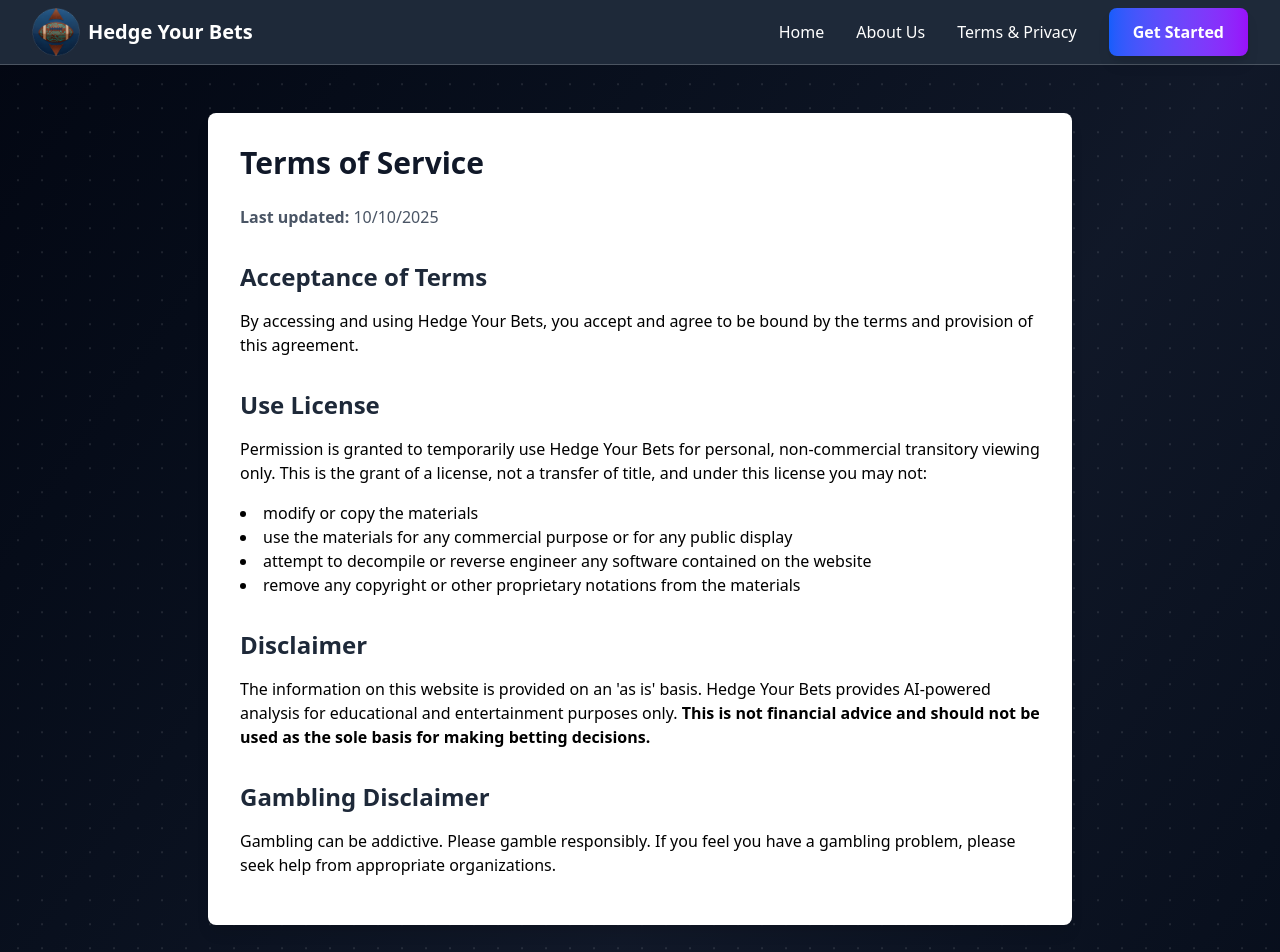
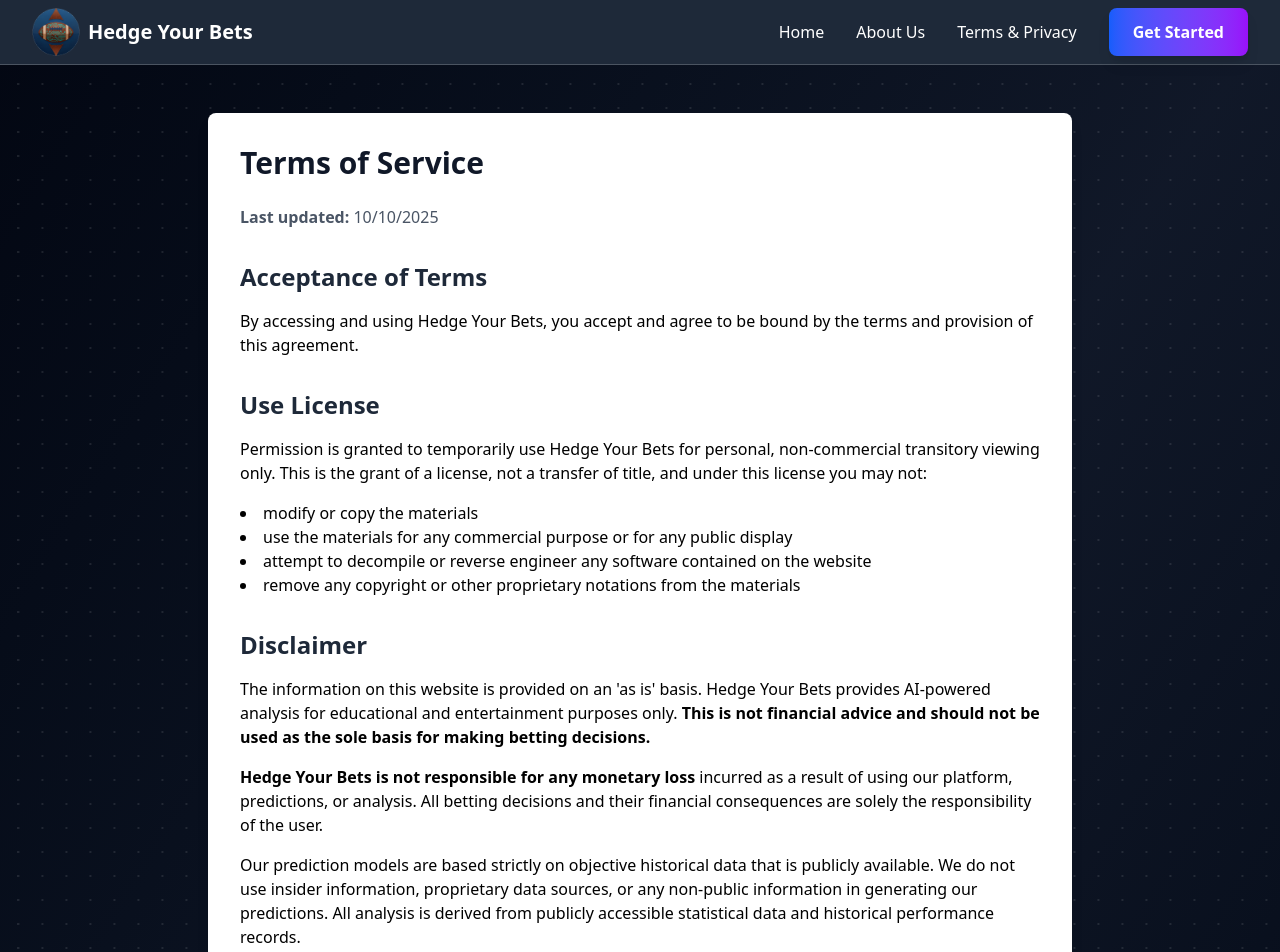
Before and after one commit to F2025-CS4800/hedge-your-bets, a Next.js app in the folder frontend/: page /terms in a window 1280 px wide. Shown: the top 952 px of the page. Built offline with nearby package versions, Linux system fonts and the light colour scheme; no server answers.

Commit message:
updated disclaimer

```diff
--- a/frontend/app/terms/page.jsx
+++ b/frontend/app/terms/page.jsx
@@ -34,6 +34,17 @@
             provides AI-powered analysis for educational and entertainment purposes only.
             <strong> This is not financial advice and should not be used as the sole basis for
             making betting decisions.</strong>
+          </p>
+          <p className="mb-4">
+            <strong>Hedge Your Bets is not responsible for any monetary loss</strong> incurred
+            as a result of using our platform, predictions, or analysis. All betting decisions
+            and their financial consequences are solely the responsibility of the user.
+          </p>
+          <p className="mb-4">
+            Our prediction models are based strictly on objective historical data that is
+            publicly available. We do not use insider information, proprietary data sources,
+            or any non-public information in generating our predictions. All analysis is
+            derived from publicly accessible statistical data and historical performance records.
           </p>
 
           <h2 className="text-2xl font-semibold text-gray-800 mt-8 mb-4">Gambling Disclaimer</h2>
```
